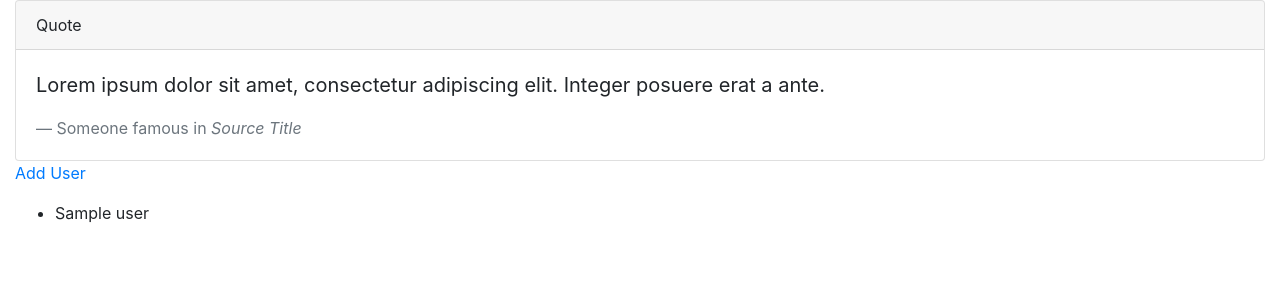
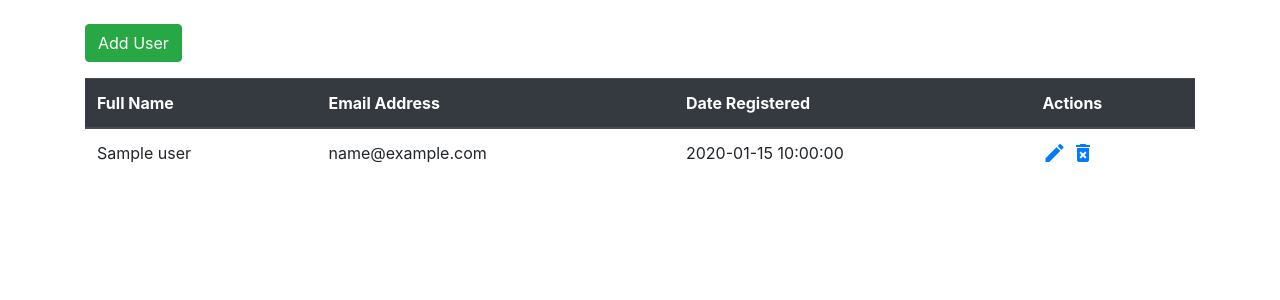
Before and after one commit to ElectronSz/FlaskApp, a Flask app: page / in a window 1280 px wide. Shown: the top 300 px of the page. Run offline with Flask 2, Linux system fonts and the light colour scheme; a database or web service that is not in the repository returns one stand-in record (Sample ...); some libraries are stand-ins or nearby versions.

Commit message:
edited users

```diff
--- a/templates/users.html
+++ b/templates/users.html
@@ -6,32 +6,40 @@
 	<meta name="viewport" content="width=device-width, initial-scale=1.0">
 	<meta http-equiv="X-UA-Compatible" content="ie=edge">
 	<link rel="stylesheet" href="https://stackpath.bootstrapcdn.com/bootstrap/4.3.1/css/bootstrap.min.css">
+	<link href="https://fonts.googleapis.com/icon?family=Material+Icons" rel="stylesheet">
 	<title>Users</title>
 </head>
 
 <body>
-	<div class="container-fluid">
-		<div class="card">
-			<div class="card-header">
-				Quote
-			</div>
-			<div class="card-body">
-				<blockquote class="blockquote mb-0">
-					<p>Lorem ipsum dolor sit amet, consectetur adipiscing elit. Integer posuere erat a ante.</p>
-					<footer class="blockquote-footer">Someone famous in <cite title="Source Title">Source Title</cite>
-					</footer>
-				</blockquote>
-			</div>
+	<div class="container">
+
+		<div class="mt-4"><a class="btn btn-success" href="{{ url_for('.add_user_view') }}"> Add User </a></div>
+		<div class="mt-3">
+			<table class="table">
+				<thead class="thead-dark">
+					<tr>
+
+						<th scope="col">Full Name</th>
+						<th scope="col">Email Address</th>
+						<th scope="col">Date Registered</th>
+						<th scope="col">Actions</th>
+					</tr>
+				</thead>
+				<tbody>
+
+					{% for user in table %}
+					<tr>
+						<td>{{ user.name }}</td>
+						<td>{{ user.email }}</td>
+						<td>{{ user.date_reg }}</td>
+						<td><a href="#"><i class="material-icons">create</i></a>
+							<a href="#"><i class="material-icons">delete_forever</i></a></td>
+					</tr>
+					{% endfor %}
+
+				</tbody>
+			</table>
 		</div>
-		<p><a href="{{ url_for('.add_user_view') }}"> Add User </a></p>
-
-		<p>
-			<ul class=flashes>
-				{% for user in table %}
-				<li>{{ user.name }}</li>
-				{% endfor %}
-			</ul>
-		</p>
 	</div>
 
 
```
Also changed, not shown: templates/add.html (+34 -8 lines).
